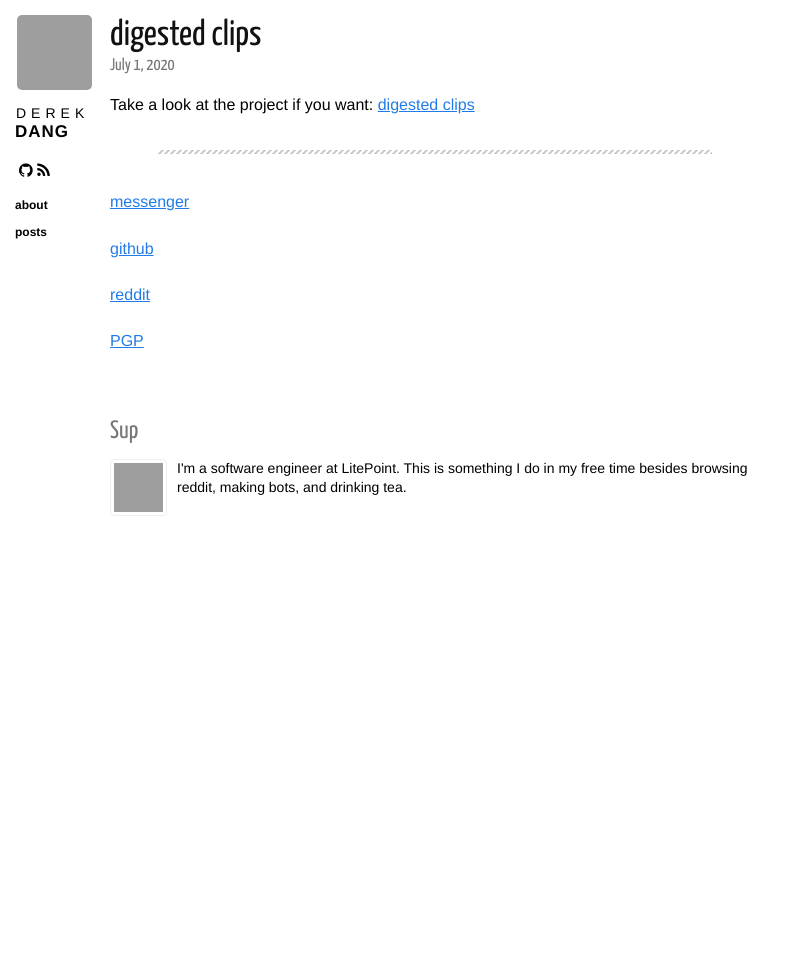
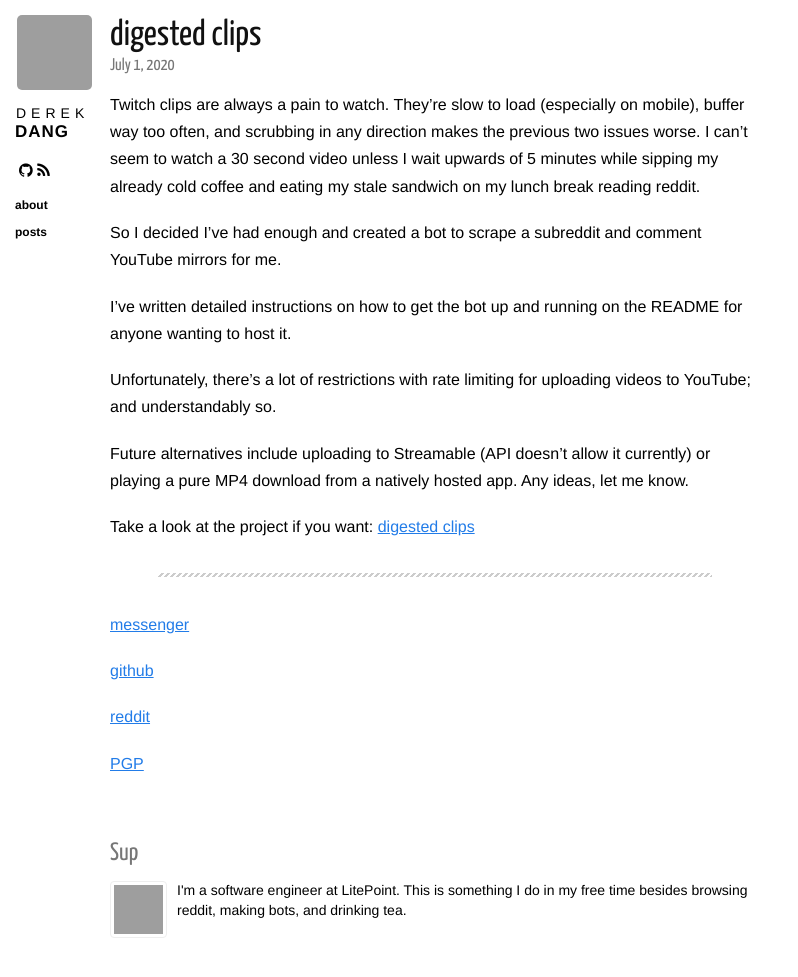
Before and after one commit to dqdang/dqdang.github.io, a Jekyll site: the page built from _posts/2020-07-01-digested.markdown, in a window 1280 px wide, cut to the strip 0-997 px from the top of the page. Shown: the top 977 px of the strip, without its empty margins (0-798 px from the left). Built offline with Jekyll 4.4.1, drawn with Linux system fonts in a browser that asks for light colours; nearby versions of some CDN libraries; before the commit the page ends 900 px from its top, so only the background shows below that; grey boxes are pictures that could not be loaded.

Commit message:
Update post

```diff
--- a/_posts/2020-07-01-digested.markdown
+++ b/_posts/2020-07-01-digested.markdown
@@ -3,6 +3,16 @@ layout: post
 title: digested clips
 category: posts
 ---
+
+Twitch clips are always a pain to watch. They're slow to load (especially on mobile), buffer way too often, and scrubbing in any direction makes the previous two issues worse. I can't seem to watch a 30 second video unless I wait upwards of 5 minutes while sipping my already cold coffee and eating my stale sandwich on my lunch break reading reddit.
+
+So I decided I've had enough and created a bot to scrape a subreddit and comment YouTube mirrors for me.
+
+I've written detailed instructions on how to get the bot up and running on the README for anyone wanting to host it.
+
+Unfortunately, there's a lot of restrictions with rate limiting for uploading videos to YouTube; and understandably so.
+
+Future alternatives include uploading to Streamable (API doesn't allow it currently) or playing a pure MP4 download from a natively hosted app. Any ideas, let me know.
 
 Take a look at the project if you want:
 [digested clips][digested clips]
```
